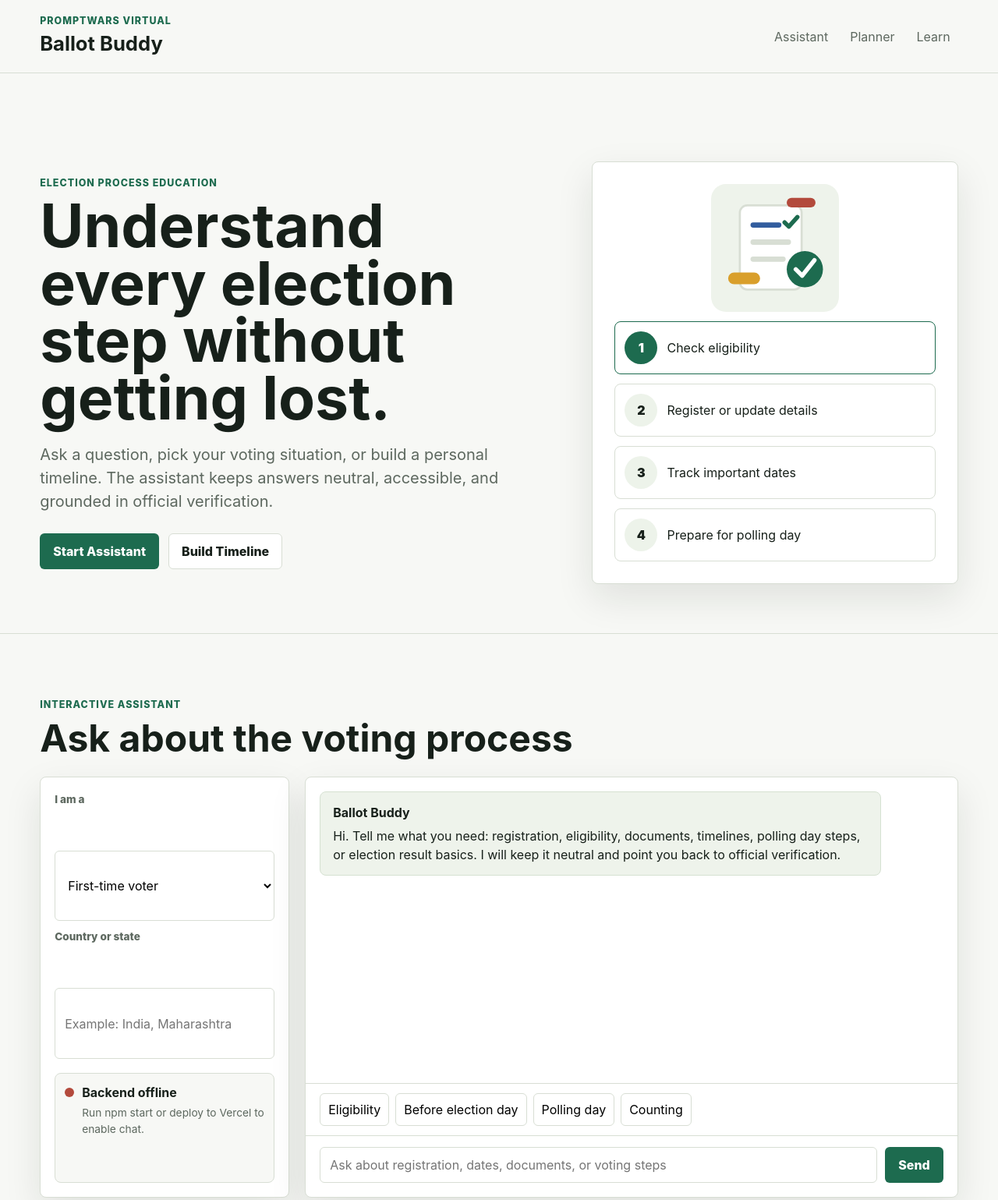
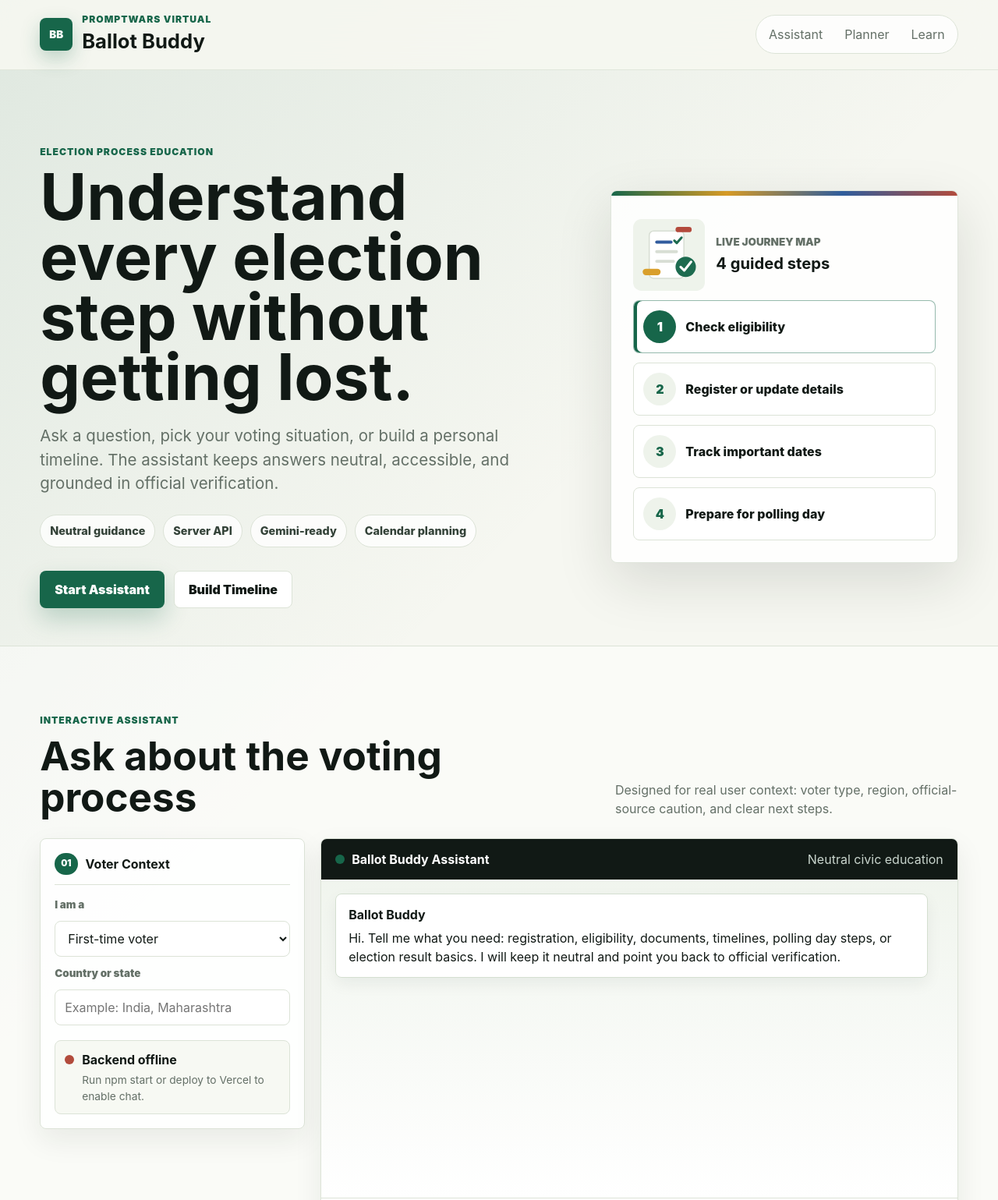
Before and after one commit to wasayahmed4646-lang/ballot-buddy, a website: page index.html in a window 1280 px wide. Shown: the top 1539 px of the page at 78% size. Drawn offline with Linux system fonts and the light colour scheme; no server answers.

Commit message:
Polish competition UI

```diff
--- a/index.html
+++ b/index.html
@@ -9,9 +9,12 @@
   </head>
   <body>
     <header class="topbar">
-      <div>
+      <div class="brand">
+        <span class="brand-mark" aria-hidden="true">BB</span>
+        <div>
         <p class="eyebrow">PromptWars Virtual</p>
         <h1>Ballot Buddy</h1>
+        </div>
       </div>
       <nav aria-label="Primary navigation">
         <a href="#assistant">Assistant</a>
@@ -29,13 +32,25 @@
             Ask a question, pick your voting situation, or build a personal timeline.
             The assistant keeps answers neutral, accessible, and grounded in official verification.
           </p>
+          <div class="trust-strip" aria-label="Product strengths">
+            <span>Neutral guidance</span>
+            <span>Server API</span>
+            <span>Gemini-ready</span>
+            <span>Calendar planning</span>
+          </div>
           <div class="hero-actions">
             <a class="button primary" href="#assistant">Start Assistant</a>
             <a class="button secondary" href="#planner">Build Timeline</a>
           </div>
         </div>
         <div class="hero-panel" aria-label="Election journey preview">
-          <img class="hero-mark" src="assets/ballot-mark.svg" alt="Stylized ballot checklist">
+          <div class="hero-panel-top">
+            <img class="hero-mark" src="assets/ballot-mark.svg" alt="Stylized ballot checklist">
+            <div>
+              <p class="panel-label">Live Journey Map</p>
+              <strong>4 guided steps</strong>
+            </div>
+          </div>
           <div class="journey-step active">
             <span>1</span>
             <p>Check eligibility</p>
@@ -56,13 +71,22 @@
       </section>
 
       <section class="band" id="assistant" aria-labelledby="assistant-title">
-        <div class="section-heading">
+        <div class="section-heading split-heading">
+          <div>
           <p class="eyebrow">Interactive Assistant</p>
           <h2 id="assistant-title">Ask about the voting process</h2>
+          </div>
+          <p>
+            Designed for real user context: voter type, region, official-source caution, and clear next steps.
+          </p>
         </div>
 
         <div class="assistant-layout">
           <aside class="control-panel" aria-label="User context">
+            <div class="panel-title">
+              <span aria-hidden="true">01</span>
+              <strong>Voter Context</strong>
+            </div>
             <label for="role">I am a</label>
             <select id="role">
               <option value="first-time voter">First-time voter</option>
@@ -85,6 +109,13 @@
           </aside>
 
           <div class="chat-shell">
+            <div class="chat-header">
+              <div>
+                <span class="live-dot" aria-hidden="true"></span>
+                <strong>Ballot Buddy Assistant</strong>
+              </div>
+              <p>Neutral civic education</p>
+            </div>
             <div class="chat-log" id="chatLog" aria-live="polite">
               <article class="message assistant-message">
                 <strong>Ballot Buddy</strong>
@@ -112,13 +143,22 @@
       </section>
 
       <section class="band planner-band" id="planner" aria-labelledby="planner-title">
-        <div class="section-heading">
+        <div class="section-heading split-heading">
+          <div>
           <p class="eyebrow">Timeline Planner</p>
           <h2 id="planner-title">Create a voting checklist</h2>
+          </div>
+          <p>
+            Converts election dates into practical reminders users can add to Google Calendar.
+          </p>
         </div>
 
         <div class="planner-grid">
           <form class="planner-form" id="plannerForm">
+            <div class="panel-title">
+              <span aria-hidden="true">02</span>
+              <strong>Election Details</strong>
+            </div>
             <label for="electionName">Election name</label>
             <input id="electionName" type="text" placeholder="Example: Local Assembly Election">
 
@@ -138,9 +178,14 @@
       </section>
 
       <section class="band" id="learn" aria-labelledby="learn-title">
-        <div class="section-heading">
+        <div class="section-heading split-heading">
+          <div>
           <p class="eyebrow">Learning Cards</p>
           <h2 id="learn-title">Core election concepts</h2>
+          </div>
+          <p>
+            Short explanations help first-time users learn the process before asking deeper questions.
+          </p>
         </div>
 
         <div class="cards">
--- a/styles.css
+++ b/styles.css
@@ -1,16 +1,20 @@
 :root {
   color-scheme: light;
-  --bg: #f7f8f5;
-  --ink: #17201a;
-  --muted: #5d685f;
-  --line: #d8ded4;
-  --panel: #ffffff;
-  --green: #1d6b4f;
-  --green-dark: #104432;
-  --gold: #d99f2b;
-  --red: #b34a3c;
-  --blue: #315c9e;
-  --shadow: 0 18px 48px rgba(20, 30, 24, 0.1);
+  --bg: #f6f7f1;
+  --surface: #ffffff;
+  --surface-soft: #eef3eb;
+  --ink: #111915;
+  --muted: #647067;
+  --line: #dce3d7;
+  --green: #17664a;
+  --green-dark: #0d3f2e;
+  --mint: #dcefe5;
+  --gold: #d69a25;
+  --red: #b24b3c;
+  --blue: #2f5d9c;
+  --violet: #6b5ca5;
+  --shadow: 0 24px 70px rgba(23, 34, 27, 0.13);
+  --shadow-soft: 0 14px 36px rgba(23, 34, 27, 0.08);
 }
 
 * {
@@ -23,7 +27,10 @@ html {
 
 body {
   margin: 0;
-  background: var(--bg);
+  background:
+    linear-gradient(135deg, rgba(23, 102, 74, 0.1), transparent 30%),
+    linear-gradient(315deg, rgba(214, 154, 37, 0.12), transparent 28%),
+    var(--bg);
   color: var(--ink);
   font-family: Inter, ui-sans-serif, system-ui, -apple-system, BlinkMacSystemFont, "Segoe UI", sans-serif;
   line-height: 1.5;
@@ -41,16 +48,36 @@ select {
 
 .topbar {
   align-items: center;
-  background: rgba(247, 248, 245, 0.92);
-  border-bottom: 1px solid var(--line);
+  background: rgba(246, 247, 241, 0.88);
+  border-bottom: 1px solid rgba(220, 227, 215, 0.85);
   display: flex;
   justify-content: space-between;
   gap: 24px;
-  padding: 18px clamp(18px, 4vw, 56px);
+  padding: 16px clamp(18px, 4vw, 64px);
   position: sticky;
   top: 0;
   z-index: 10;
-  backdrop-filter: blur(12px);
+  backdrop-filter: blur(18px);
+}
+
+.brand {
+  align-items: center;
+  display: flex;
+  gap: 12px;
+}
+
+.brand-mark {
+  align-items: center;
+  background: var(--green);
+  border-radius: 8px;
+  color: #fff;
+  display: inline-flex;
+  font-size: 0.84rem;
+  font-weight: 900;
+  height: 42px;
+  justify-content: center;
+  width: 42px;
+  box-shadow: 0 10px 24px rgba(23, 102, 74, 0.25);
 }
 
 .topbar h1,
@@ -59,90 +86,117 @@ select {
 }
 
 .topbar h1 {
-  font-size: clamp(1.25rem, 2vw, 1.7rem);
+  font-size: clamp(1.22rem, 2vw, 1.6rem);
   letter-spacing: 0;
 }
 
 nav {
+  background: rgba(255, 255, 255, 0.72);
+  border: 1px solid var(--line);
+  border-radius: 999px;
   display: flex;
   flex-wrap: wrap;
-  gap: 8px;
+  gap: 4px;
+  padding: 4px;
 }
 
 nav a {
-  border-radius: 6px;
+  border-radius: 999px;
   color: var(--muted);
-  padding: 8px 10px;
+  padding: 8px 12px;
   text-decoration: none;
 }
 
 nav a:focus-visible,
 nav a:hover {
-  background: #e7ece4;
-  color: var(--ink);
+  background: var(--green);
+  color: #fff;
   outline: none;
 }
 
 .hero {
-  align-items: stretch;
+  align-items: center;
   display: grid;
-  gap: clamp(24px, 4vw, 52px);
-  grid-template-columns: minmax(0, 1.05fr) minmax(280px, 0.75fr);
-  min-height: calc(100vh - 82px);
-  padding: clamp(34px, 8vw, 92px) clamp(18px, 4vw, 56px) 42px;
+  gap: clamp(28px, 5vw, 70px);
+  grid-template-columns: minmax(0, 1.08fr) minmax(300px, 0.72fr);
+  min-height: calc(100vh - 76px);
+  padding: clamp(44px, 8vw, 96px) clamp(18px, 4vw, 64px) 48px;
 }
 
 .hero-copy {
-  align-self: center;
-  max-width: 760px;
+  max-width: 820px;
 }
 
 .eyebrow {
   color: var(--green);
-  font-size: 0.78rem;
-  font-weight: 800;
+  font-size: 0.76rem;
+  font-weight: 900;
   letter-spacing: 0.08em;
-  margin: 0 0 8px;
+  margin: 0 0 10px;
   text-transform: uppercase;
 }
 
 .hero h2 {
-  font-size: clamp(2.35rem, 6vw, 5.9rem);
+  font-size: clamp(2.55rem, 6.4vw, 6.25rem);
   letter-spacing: 0;
-  line-height: 0.96;
+  line-height: 0.94;
   margin: 0;
-  max-width: 900px;
+  max-width: 940px;
 }
 
 .hero-copy > p:not(.eyebrow) {
   color: var(--muted);
-  font-size: clamp(1.02rem, 2vw, 1.25rem);
-  max-width: 670px;
+  font-size: clamp(1.04rem, 2vw, 1.28rem);
+  margin: 22px 0 0;
+  max-width: 690px;
+}
+
+.trust-strip {
+  display: flex;
+  flex-wrap: wrap;
+  gap: 10px;
+  margin-top: 24px;
+}
+
+.trust-strip span {
+  background: rgba(255, 255, 255, 0.78);
+  border: 1px solid var(--line);
+  border-radius: 999px;
+  color: #334238;
+  font-size: 0.9rem;
+  font-weight: 800;
+  padding: 9px 12px;
 }
 
 .hero-actions {
   display: flex;
   flex-wrap: wrap;
   gap: 12px;
-  margin-top: 26px;
+  margin-top: 30px;
 }
 
 .button {
   align-items: center;
   border: 1px solid transparent;
-  border-radius: 6px;
+  border-radius: 8px;
   cursor: pointer;
   display: inline-flex;
-  font-weight: 800;
+  font-weight: 900;
   justify-content: center;
-  min-height: 44px;
-  padding: 10px 16px;
+  min-height: 46px;
+  padding: 11px 18px;
   text-decoration: none;
+  transition: transform 160ms ease, border-color 160ms ease, background 160ms ease;
+}
+
+.button:hover {
+  transform: translateY(-1px);
 }
 
 .button.primary {
   background: var(--green);
   color: #fff;
+  box-shadow: 0 14px 30px rgba(23, 102, 74, 0.23);
 }
 
 .button.primary:focus-visible,
@@ -167,24 +221,56 @@ nav a:hover {
 
 .hero-panel {
   align-self: center;
-  background: var(--panel);
-  border: 1px solid var(--line);
+  background: rgba(255, 255, 255, 0.84);
+  border: 1px solid rgba(220, 227, 215, 0.9);
   border-radius: 8px;
   box-shadow: var(--shadow);
   display: grid;
   gap: 12px;
+  overflow: hidden;
   padding: clamp(18px, 3vw, 28px);
+  position: relative;
+}
+
+.hero-panel::before {
+  background: linear-gradient(90deg, var(--green), var(--gold), var(--blue), var(--red));
+  content: "";
+  height: 6px;
+  left: 0;
+  position: absolute;
+  right: 0;
+  top: 0;
+}
+
+.hero-panel-top {
+  align-items: center;
+  display: grid;
+  gap: 14px;
+  grid-template-columns: 92px 1fr;
+  padding-top: 8px;
+}
+
+.hero-panel-top strong {
+  display: block;
+  font-size: 1.26rem;
+}
+
+.panel-label {
+  color: var(--muted);
+  font-size: 0.84rem;
+  font-weight: 900;
+  margin: 0 0 2px;
+  text-transform: uppercase;
 }
 
 .hero-mark {
   aspect-ratio: 1;
-  justify-self: center;
-  max-width: 164px;
-  width: 48%;
+  width: 92px;
 }
 
 .journey-step {
   align-items: center;
+  background: #fff;
   border: 1px solid var(--line);
   border-radius: 8px;
   display: grid;
@@ -196,8 +282,9 @@ nav a:hover {
 
 .journey-step span {
   align-items: center;
-  background: #edf3ea;
+  background: var(--surface-soft);
   border-radius: 50%;
+  color: var(--green);
   display: inline-flex;
   font-weight: 900;
   height: 42px;
@@ -206,7 +293,8 @@ nav a:hover {
 }
 
 .journey-step.active {
-  border-color: var(--green);
+  border-color: rgba(23, 102, 74, 0.45);
+  box-shadow: inset 4px 0 0 var(--green);
 }
 
 .journey-step.active span {
@@ -215,27 +303,40 @@ nav a:hover {
 }
 
 .journey-step p {
+  font-weight: 760;
   margin: 0;
 }
 
 .band {
+  background: rgba(255, 255, 255, 0.42);
   border-top: 1px solid var(--line);
-  padding: clamp(44px, 7vw, 82px) clamp(18px, 4vw, 56px);
+  padding: clamp(48px, 7vw, 86px) clamp(18px, 4vw, 64px);
 }
 
 .planner-band {
-  background: #eef3eb;
+  background: rgba(238, 243, 235, 0.78);
 }
 
 .section-heading {
-  margin: 0 0 24px;
-  max-width: 780px;
+  margin: 0 0 26px;
+}
+
+.split-heading {
+  align-items: end;
+  display: grid;
+  gap: 18px;
+  grid-template-columns: minmax(0, 0.9fr) minmax(280px, 0.55fr);
+}
+
+.split-heading > p {
+  color: var(--muted);
+  margin: 0;
 }
 
 .section-heading h2 {
-  font-size: clamp(1.8rem, 3.8vw, 3rem);
+  font-size: clamp(1.9rem, 4vw, 3.35rem);
   letter-spacing: 0;
-  line-height: 1.05;
+  line-height: 1.04;
   margin: 0;
 }
 
@@ -243,7 +344,7 @@ nav a:hover {
 .planner-grid {
   display: grid;
   gap: 20px;
-  grid-template-columns: minmax(230px, 320px) minmax(0, 1fr);
+  grid-template-columns: minmax(240px, 340px) minmax(0, 1fr);
 }
 
 .control-panel,
@@ -251,31 +352,51 @@ nav a:hover {
 .chat-shell,
 .timeline-output,
 .quiz {
-  background: var(--panel);
+  background: rgba(255, 255, 255, 0.9);
   border: 1px solid var(--line);
   border-radius: 8px;
-  box-shadow: var(--shadow);
+  box-shadow: var(--shadow-soft);
 }
 
 .control-panel,
 .planner-form {
+  align-self: start;
   display: grid;
+  gap: 11px;
+  padding: 18px;
+}
+
+.panel-title {
+  align-items: center;
+  border-bottom: 1px solid var(--line);
+  display: flex;
   gap: 10px;
-  padding: 18px;
+  margin-bottom: 4px;
+  padding-bottom: 12px;
+}
+
+.panel-title span {
+  background: var(--green);
+  border-radius: 999px;
+  color: #fff;
+  font-size: 0.72rem;
+  font-weight: 900;
+  padding: 5px 8px;
 }
 
 label {
   color: var(--muted);
-  font-size: 0.85rem;
-  font-weight: 800;
+  font-size: 0.84rem;
+  font-weight: 900;
 }
 
 input,
 select {
   background: #fff;
   border: 1px solid var(--line);
-  border-radius: 6px;
-  min-height: 44px;
+  border-radius: 8px;
+  color: var(--ink);
+  min-height: 46px;
   padding: 10px 12px;
   width: 100%;
 }
@@ -283,7 +404,7 @@ select {
 input:focus,
 select:focus {
   border-color: var(--blue);
-  outline: 3px solid rgba(49, 92, 158, 0.16);
+  outline: 3px solid rgba(47, 93, 156, 0.16);
 }
 
 .helper {
@@ -294,7 +415,7 @@ select:focus {
 
 .status-card {
   align-items: start;
-  background: #f7f8f5;
+  background: #f7f9f3;
   border: 1px solid var(--line);
   border-radius: 8px;
   display: grid;
@@ -310,15 +431,21 @@ select:focus {
   margin: 4px 0 0;
 }
 
-.status-dot {
+.status-dot,
+.live-dot {
   background: var(--gold);
   border-radius: 50%;
+  display: inline-block;
   height: 12px;
-  margin-top: 6px;
   width: 12px;
 }
 
-.status-dot.online {
+.status-dot {
+  margin-top: 6px;
+}
+
+.status-dot.online,
+.live-dot {
   background: var(--green);
 }
 
@@ -328,12 +455,35 @@ select:focus {
 
 .chat-shell {
   display: grid;
-  grid-template-rows: minmax(320px, 1fr) auto auto;
-  min-height: 540px;
+  grid-template-rows: auto minmax(340px, 1fr) auto auto;
+  min-height: 610px;
   overflow: hidden;
 }
 
+.chat-header {
+  align-items: center;
+  background: #111915;
+  color: #fff;
+  display: flex;
+  justify-content: space-between;
+  gap: 14px;
+  padding: 14px 18px;
+}
+
+.chat-header div {
+  align-items: center;
+  display: flex;
+  gap: 9px;
+}
+
+.chat-header p {
+  color: #c9d5cd;
+  margin: 0;
+}
+
 .chat-log {
+  background:
+    linear-gradient(180deg, rgba(238, 243, 235, 0.86), rgba(255, 255, 255, 0.92));
   display: flex;
   flex-direction: column;
   gap: 12px;
@@ -343,7 +493,7 @@ select:focus {
 
 .message {
   border-radius: 8px;
-  max-width: min(720px, 100%);
+  max-width: min(760px, 100%);
   padding: 14px 16px;
 }
 
@@ -374,17 +524,19 @@ select:focus {
 
 .assistant-message {
   align-self: flex-start;
-  background: #eef3eb;
-  border: 1px solid #d5e1d1;
+  background: #fff;
+  border: 1px solid #d4dfd0;
+  box-shadow: 0 8px 20px rgba(23, 34, 27, 0.06);
 }
 
 .user-message {
   align-self: flex-end;
-  background: #eaf0f9;
-  border: 1px solid #ccd9ef;
+  background: #e9f0fb;
+  border: 1px solid #c8d7ef;
 }
 
 .quick-prompts {
+  background: #fff;
   border-top: 1px solid var(--line);
   display: flex;
   flex-wrap: wrap;
@@ -396,10 +548,11 @@ select:focus {
 .quiz-options button {
   background: #fff;
   border: 1px solid var(--line);
-  border-radius: 6px;
+  border-radius: 999px;
   cursor: pointer;
+  font-weight: 800;
   min-height: 40px;
-  padding: 8px 10px;
+  padding: 8px 12px;
 }
 
 .quick-prompts button:hover,
@@ -407,10 +560,12 @@ select:focus {
 .quiz-options button:hover,
 .quiz-options button:focus-visible {
   border-color: var(--green);
+  color: var(--green);
   outline: none;
 }
 
 .chat-form {
+  background: #fff;
   border-top: 1px solid var(--line);
   display: grid;
   gap: 10px;
@@ -419,7 +574,7 @@ select:focus {
 }
 
 .timeline-output {
-  min-height: 260px;
+  min-height: 286px;
   padding: 18px;
 }
 
@@ -437,13 +592,14 @@ select:focus {
 
 .timeline-list li {
   align-items: start;
+  background: #fff;
+  border: 1px solid var(--line);
+  border-radius: 8px;
   display: grid;
   gap: 12px;
   grid-template-columns: 108px 1fr auto;
   list-style: none;
   padding: 12px;
-  border: 1px solid var(--line);
-  border-radius: 8px;
 }
 
 .timeline-list time {
@@ -457,7 +613,7 @@ select:focus {
 
 .calendar-link {
   color: var(--green);
-  font-weight: 800;
+  font-weight: 900;
   white-space: nowrap;
 }
 
@@ -468,13 +624,14 @@ select:focus {
 }
 
 .card {
-  background: #fff;
+  background: rgba(255, 255, 255, 0.9);
   border: 1px solid var(--line);
   border-radius: 8px;
-  min-height: 180px;
-  padding: 18px;
+  box-shadow: var(--shadow-soft);
+  min-height: 188px;
+  overflow: hidden;
+  padding: 20px;
   position: relative;
-  overflow: hidden;
 }
 
 .card-accent {
@@ -514,7 +671,7 @@ select:focus {
 
 .quiz {
   margin-top: 20px;
-  padding: 18px;
+  padding: 20px;
 }
 
 .quiz-options {
@@ -524,14 +681,14 @@ select:focus {
 }
 
 .quiz-result {
-  font-weight: 800;
+  font-weight: 900;
   min-height: 1.5em;
 }
 
 footer {
   background: var(--ink);
   color: #eaf0e8;
-  padding: 22px clamp(18px, 4vw, 56px);
+  padding: 22px clamp(18px, 4vw, 64px);
 }
 
 footer p {
@@ -551,17 +708,23 @@ footer p {
   width: 1px;
 }
 
-@media (max-width: 880px) {
+@media (max-width: 920px) {
   .topbar,
   .hero,
   .assistant-layout,
-  .planner-grid {
+  .planner-grid,
+  .split-heading {
     grid-template-columns: 1fr;
   }
 
   .topbar {
     align-items: flex-start;
     display: grid;
+  }
+
+  nav {
+    border-radius: 8px;
+    width: 100%;
   }
 
   .hero {
@@ -578,8 +741,19 @@ footer p {
 }
 
 @media (max-width: 560px) {
-  .chat-form {
+  .brand-mark {
+    height: 38px;
+    width: 38px;
+  }
+
+  .chat-form,
+  .hero-panel-top {
     grid-template-columns: 1fr;
+  }
+
+  .chat-header {
+    align-items: flex-start;
+    display: grid;
   }
 
   .cards {
```
